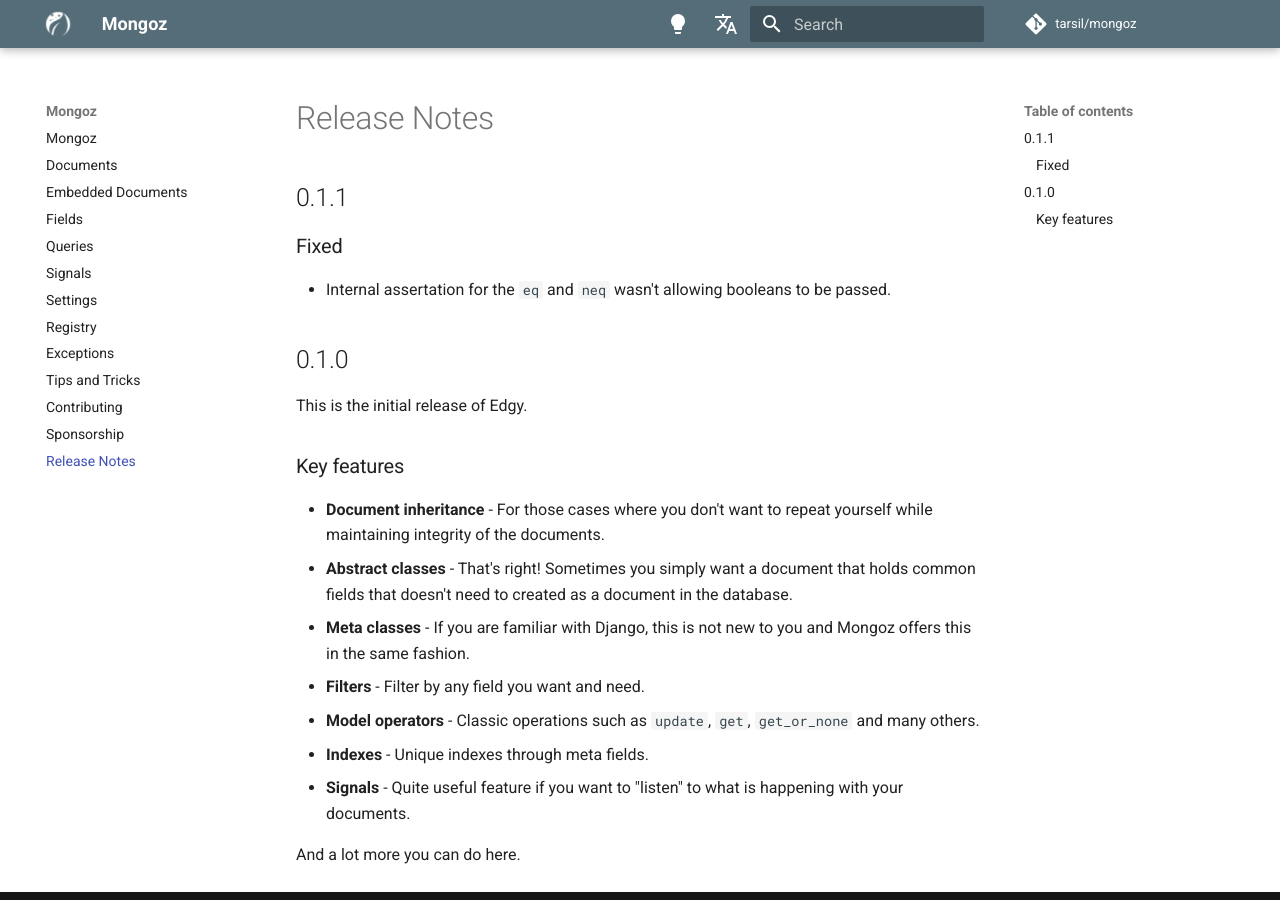
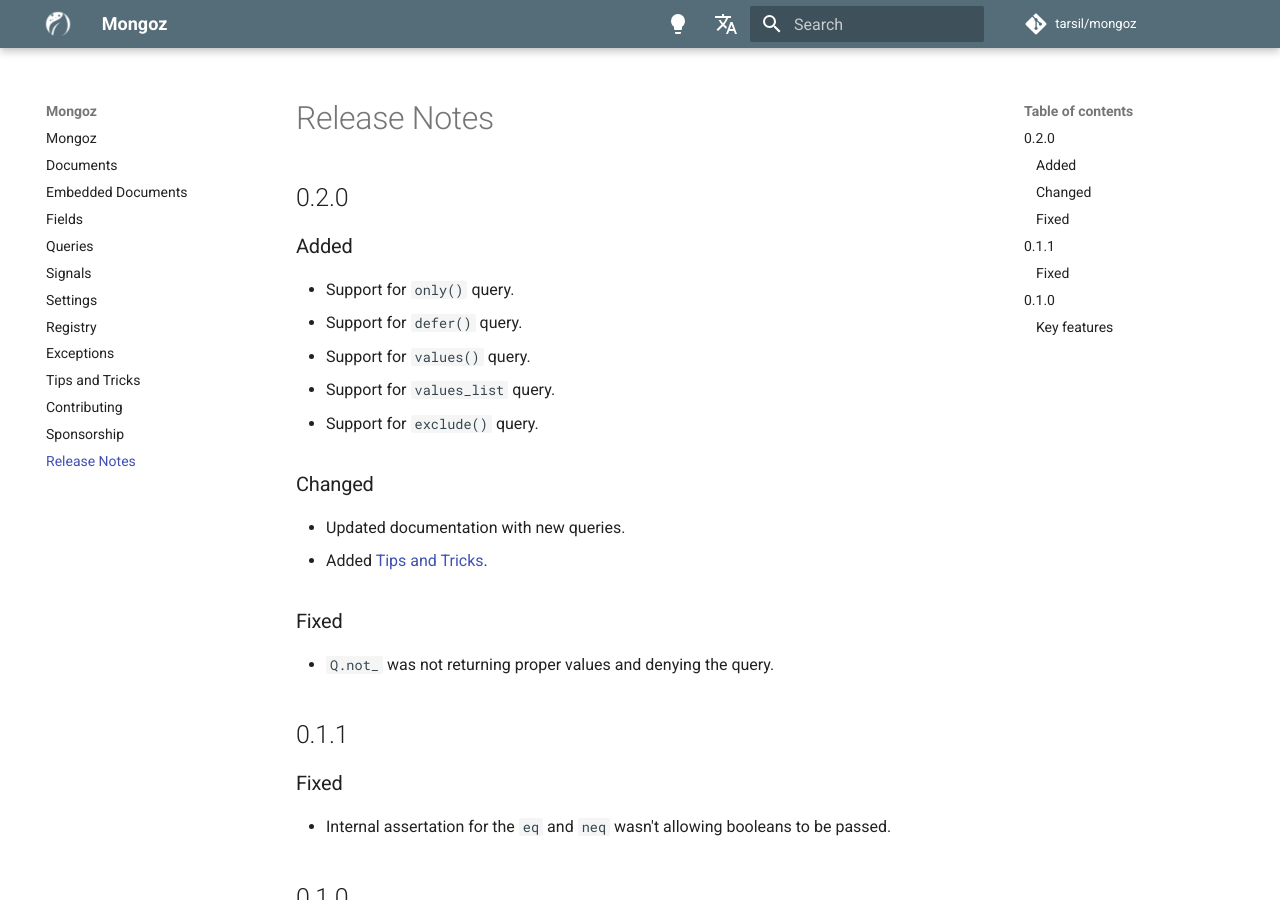
Before and after one commit to dymmond/mongoz, an MkDocs documentation site: the page built from docs/release-notes.md, in a window 1280 px wide and 900 px high. Built offline with MkDocs 1.6.1 and Material for MkDocs 9.7.7, drawn with Linux system fonts in a browser that asks for light colours; comment, search, counter and statistics services are not loaded.

Commit message:
Release 0.2.0

```diff
--- a/docs/release-notes.md
+++ b/docs/release-notes.md
@@ -1,4 +1,23 @@
 # Release Notes
+
+## 0.2.0
+
+### Added
+
+- Support for `only()` query.
+- Support for `defer()` query.
+- Support for `values()` query.
+- Support for `values_list` query.
+- Support for `exclude()` query.
+
+### Changed
+
+- Updated documentation with new queries.
+- Added [Tips and Tricks](./tips-and-tricks.md).
+
+### Fixed
+
+- `Q.not_` was not returning proper values and denying the query.
 
 ## 0.1.1
 
--- a/mongoz/__init__.py
+++ b/mongoz/__init__.py
@@ -1,4 +1,4 @@
-__version__ = "0.1.1"
+__version__ = "0.2.0"
 
 from .conf import settings
 from .conf.global_settings import MongozSettings
```
Also changed, not shown: 1 other file.
